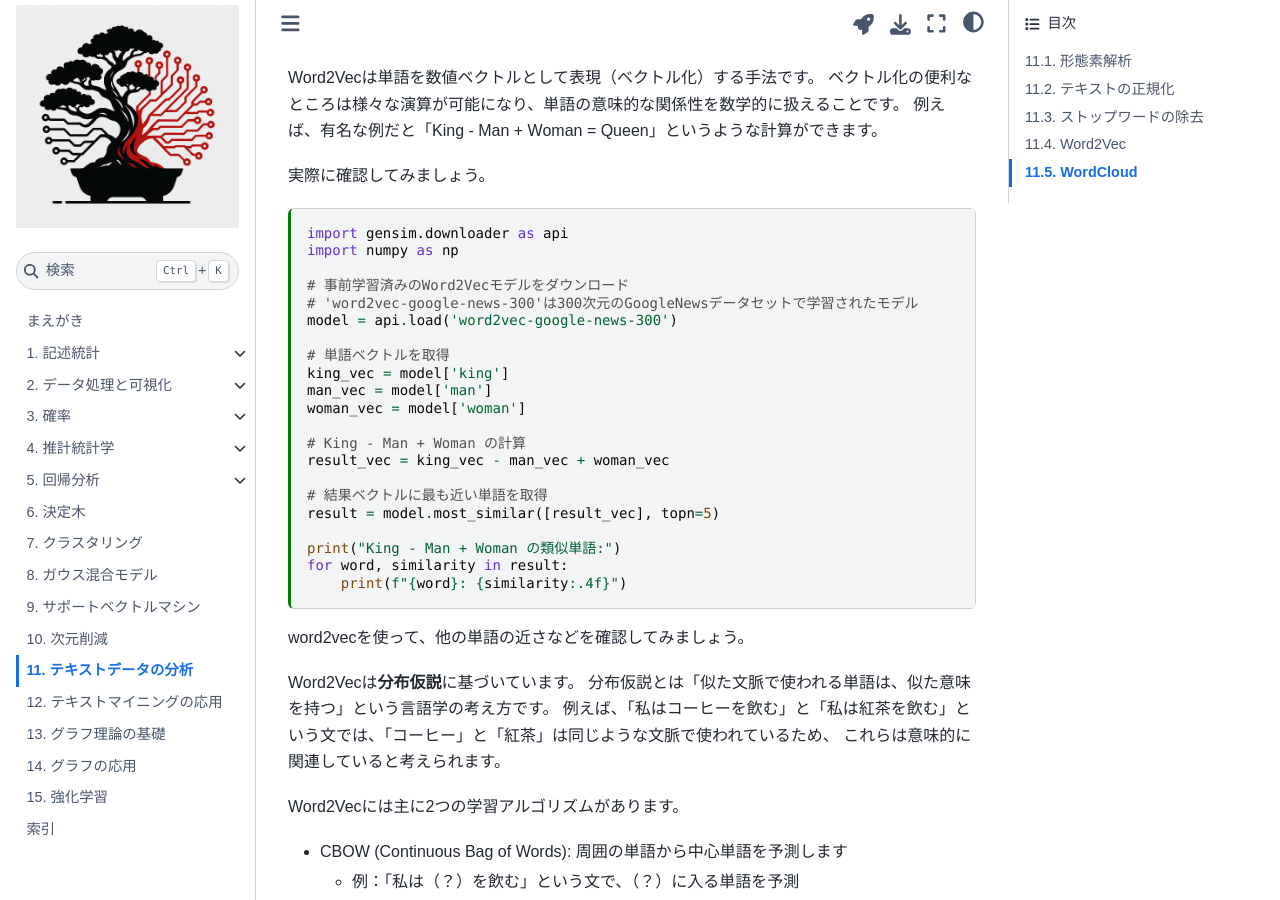
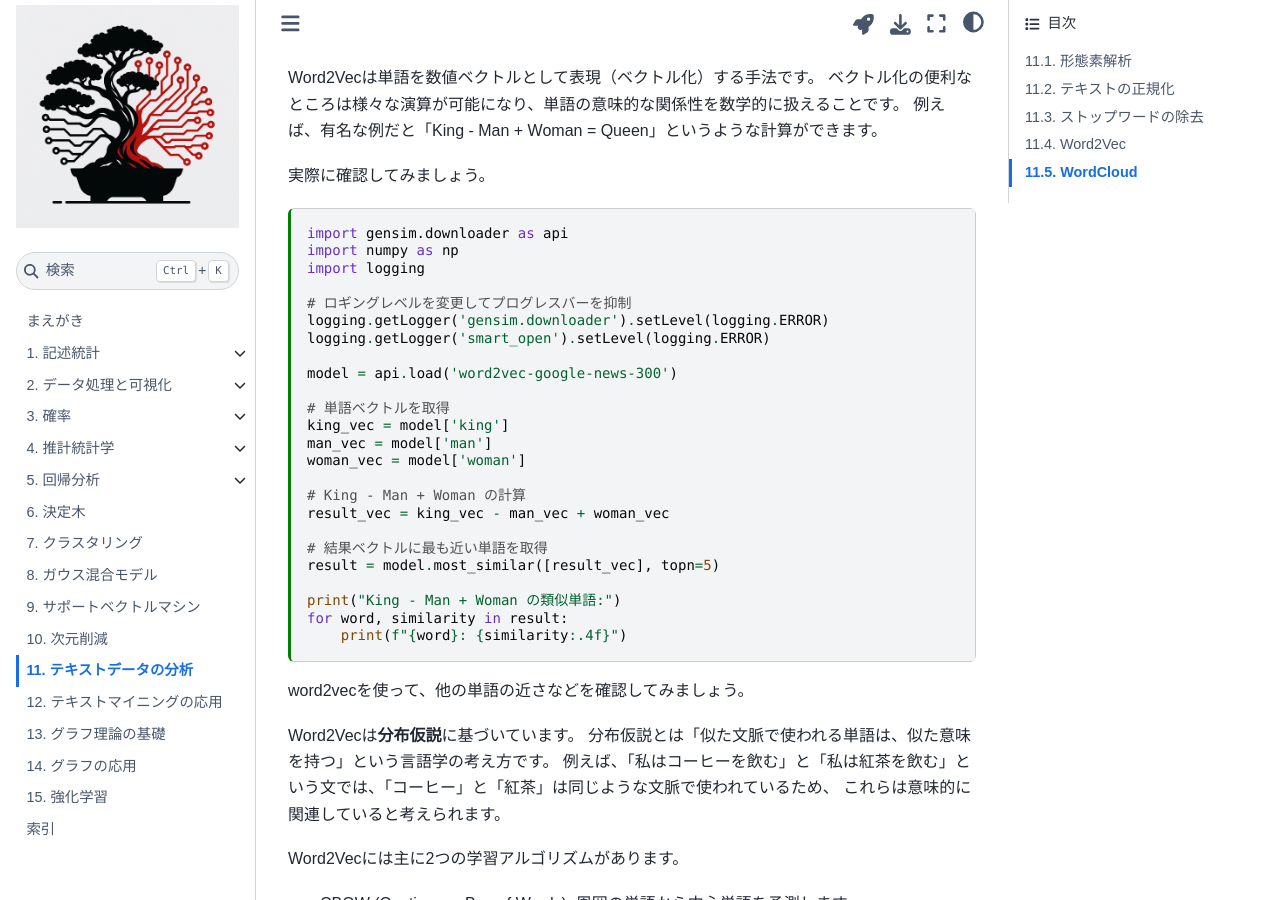
Before and after one commit to matt76k/ds-seminar, a Jupyter Book: the page built from book/chapter11/intro.md, in a window 1280 px wide and 900 px high, scrolled down 4045 px. Built offline with Jupyter Book 1.0.4 settings and Sphinx 7.4.7 and the Sphinx Book theme 1.1.4, drawn with Linux system fonts in a browser that asks for light colours; comment, search, counter and statistics services are not loaded.

Commit message:
11章の変な表示を抑制

````diff
--- a/book/chapter11/intro.md
+++ b/book/chapter11/intro.md
@@ -196,9 +196,12 @@
 ```{code-cell}
 import gensim.downloader as api
 import numpy as np
+import logging
 
-# 事前学習済みのWord2Vecモデルをダウンロード
-# 'word2vec-google-news-300'は300次元のGoogleNewsデータセットで学習されたモデル
+# ロギングレベルを変更してプログレスバーを抑制
+logging.getLogger('gensim.downloader').setLevel(logging.ERROR)
+logging.getLogger('smart_open').setLevel(logging.ERROR)
+
 model = api.load('word2vec-google-news-300')
 
 # 単語ベクトルを取得
````
